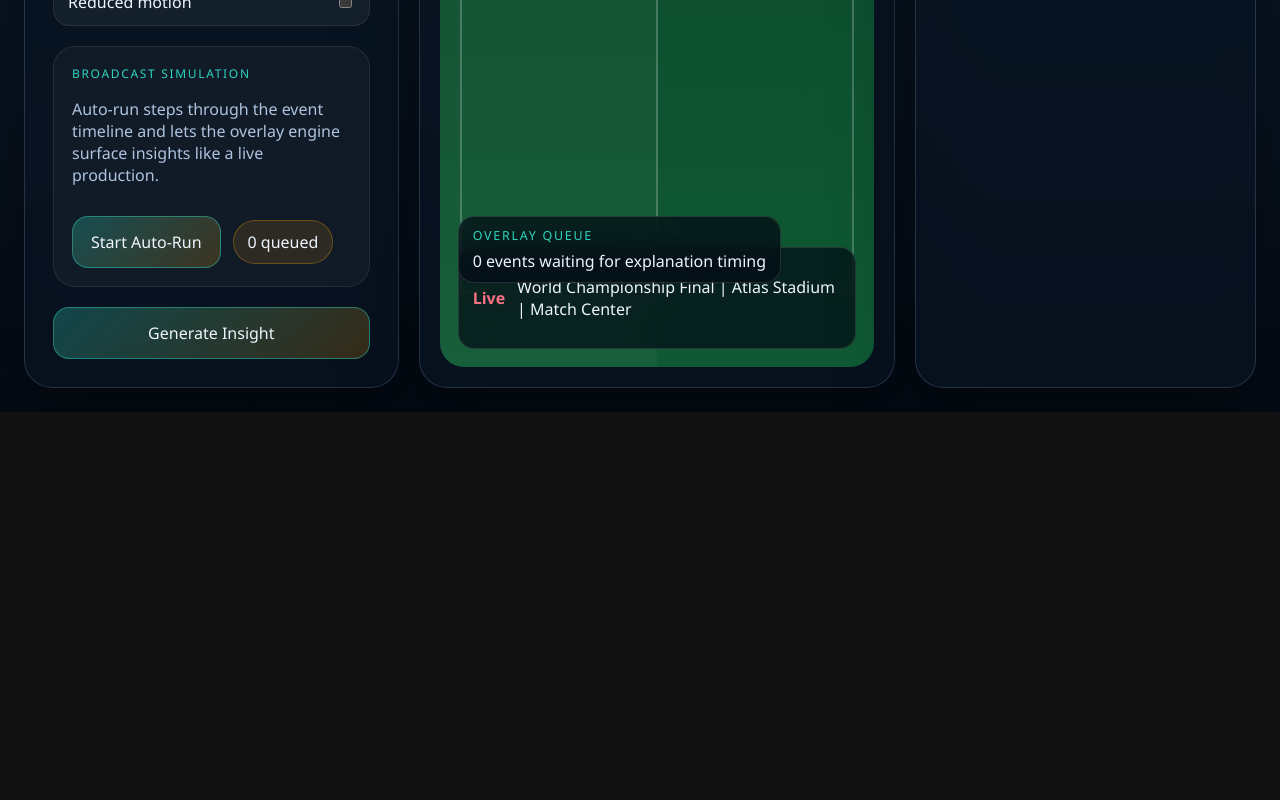
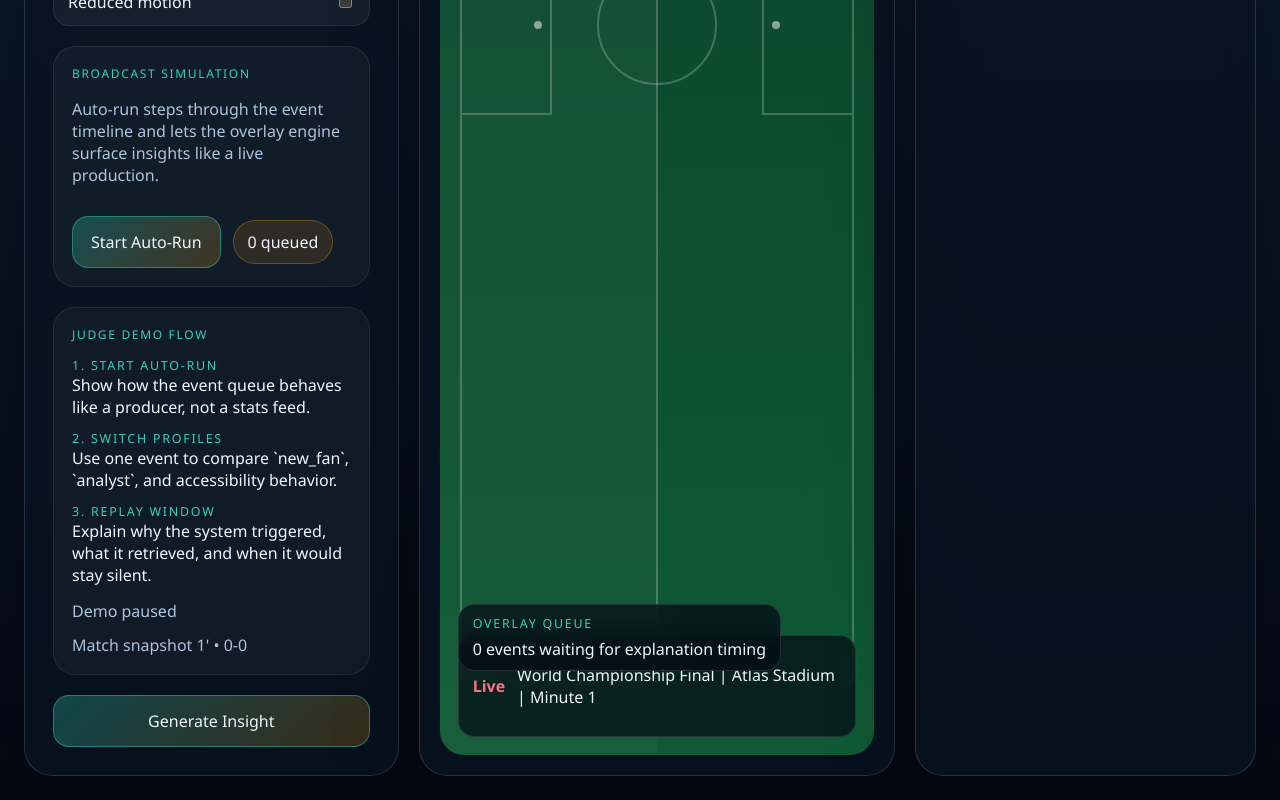
Before and after one commit to jahaziel5556-star/IBM-CHALLENGE, a React (Vite) app in the folder frontend/: page / in a window 1280 px wide. Shown: the part 794-1594 px from the top of the page. Before the commit the page ends 1206 px from the top, so only its background shows below. Built offline with nearby package versions, Linux system fonts and the light colour scheme; no server answers.

Commit message:
feat: add live demo guidance and score progression

```diff
--- a/frontend/src/App.tsx
+++ b/frontend/src/App.tsx
@@ -2,6 +2,7 @@ import { useEffect, useState } from "react";
 
 import { apiGet, apiPost } from "./api/client";
 import { BroadcastControls } from "./components/BroadcastControls";
+import { DemoGuide } from "./components/DemoGuide";
 import { EventTimeline } from "./components/EventTimeline";
 import { HeaderBar } from "./components/HeaderBar";
 import { InsightOverlay } from "./components/InsightOverlay";
@@ -139,6 +140,21 @@ export default function App() {
   }
 
   const selectedEvent = events.find((event) => event.id === selectedEventId);
+  const liveMinute = selectedEvent?.minute ?? lastExplainedMinute ?? 1;
+  const liveScore = events
+    .filter((event) => event.type === "goal" && event.minute <= liveMinute)
+    .reduce(
+      (score, event) => {
+        if (event.team === matches[0]?.home_team) {
+          return { ...score, home: score.home + 1 };
+        }
+        if (event.team === matches[0]?.away_team) {
+          return { ...score, away: score.away + 1 };
+        }
+        return score;
+      },
+      { home: 0, away: 0 },
+    );
 
   return (
     <div
@@ -174,6 +190,7 @@ export default function App() {
               onStart={handleStartAutoRun}
               onStop={handleStopAutoRun}
             />
+            <DemoGuide currentMinute={liveMinute} currentScore={liveScore} isAutoRunning={isAutoRunning} />
             <button className="primary-button" onClick={() => void handleExplain(selectedEventId)}>
               Generate Insight
             </button>
@@ -186,6 +203,8 @@ export default function App() {
             activeEvent={selectedEvent}
             queueLength={queuedEventIds.length}
             isAutoRunning={isAutoRunning}
+            liveMinute={liveMinute}
+            liveScore={liveScore}
           />
           <InsightOverlay insight={activeInsight} />
         </section>
--- /dev/null
+++ b/frontend/src/components/DemoGuide.tsx
@@ -0,0 +1,33 @@
+type DemoGuideProps = {
+  currentMinute: number;
+  currentScore: { home: number; away: number };
+  isAutoRunning: boolean;
+};
+
+export function DemoGuide({ currentMinute, currentScore, isAutoRunning }: DemoGuideProps) {
+  return (
+    <div className="demo-guide">
+      <p className="section-label">Judge Demo Flow</p>
+      <div className="demo-grid">
+        <div>
+          <p className="demo-label">1. Start Auto-Run</p>
+          <p>Show how the event queue behaves like a producer, not a stats feed.</p>
+        </div>
+        <div>
+          <p className="demo-label">2. Switch Profiles</p>
+          <p>Use one event to compare `new_fan`, `analyst`, and accessibility behavior.</p>
+        </div>
+        <div>
+          <p className="demo-label">3. Replay Window</p>
+          <p>Explain why the system triggered, what it retrieved, and when it would stay silent.</p>
+        </div>
+      </div>
+      <div className="demo-status">
+        <span>{isAutoRunning ? "Demo live" : "Demo paused"}</span>
+        <span>
+          Match snapshot {currentMinute}' • {currentScore.home}-{currentScore.away}
+        </span>
+      </div>
+    </div>
+  );
+}
--- a/frontend/src/components/MatchStage.tsx
+++ b/frontend/src/components/MatchStage.tsx
@@ -5,19 +5,24 @@ type MatchStageProps = {
   activeEvent?: MatchEvent;
   queueLength: number;
   isAutoRunning: boolean;
+  liveMinute: number;
+  liveScore: {
+    home: number;
+    away: number;
+  };
 };
 
-export function MatchStage({ match, activeEvent, queueLength, isAutoRunning }: MatchStageProps) {
+export function MatchStage({ match, activeEvent, queueLength, isAutoRunning, liveMinute, liveScore }: MatchStageProps) {
   return (
     <div className="match-stage">
       <div className="score-bug">
         <div>
           <span>{match?.home_team ?? "Blue City"}</span>
-          <strong>{match?.score.home ?? 1}</strong>
+          <strong>{liveScore.home}</strong>
         </div>
         <div>
           <span>{match?.away_team ?? "Crimson United"}</span>
-          <strong>{match?.score.away ?? 1}</strong>
+          <strong>{liveScore.away}</strong>
         </div>
       </div>
 
@@ -45,7 +50,7 @@ export function MatchStage({ match, activeEvent, queueLength, isAutoRunning }: M
 
       <div className="commentary-strip">
         <span>Live</span>
-        <p>World Championship Final | Atlas Stadium | {activeEvent ? `Minute ${activeEvent.minute}` : "Match Center"}</p>
+        <p>World Championship Final | Atlas Stadium | Minute {liveMinute}</p>
       </div>
     </div>
   );
--- a/frontend/src/styles/global.css
+++ b/frontend/src/styles/global.css
@@ -159,6 +159,39 @@ input {
   border-radius: 22px;
   background: rgba(255, 255, 255, 0.04);
   border: 1px solid rgba(255, 255, 255, 0.08);
+}
+
+.demo-guide {
+  display: grid;
+  gap: 14px;
+  padding: 18px;
+  border-radius: 22px;
+  background: rgba(255, 255, 255, 0.04);
+  border: 1px solid rgba(255, 255, 255, 0.08);
+}
+
+.demo-grid {
+  display: grid;
+  gap: 12px;
+}
+
+.demo-label {
+  margin: 0 0 6px;
+  color: var(--accent);
+  font-size: 0.78rem;
+  text-transform: uppercase;
+  letter-spacing: 0.14em;
+}
+
+.demo-guide p {
+  margin: 0;
+}
+
+.demo-status {
+  display: flex;
+  gap: 12px;
+  flex-wrap: wrap;
+  color: var(--muted);
 }
 
 .broadcast-control-row {
```
Also changed, not shown: 2 other files (tests, documents, lock files or other folders).
